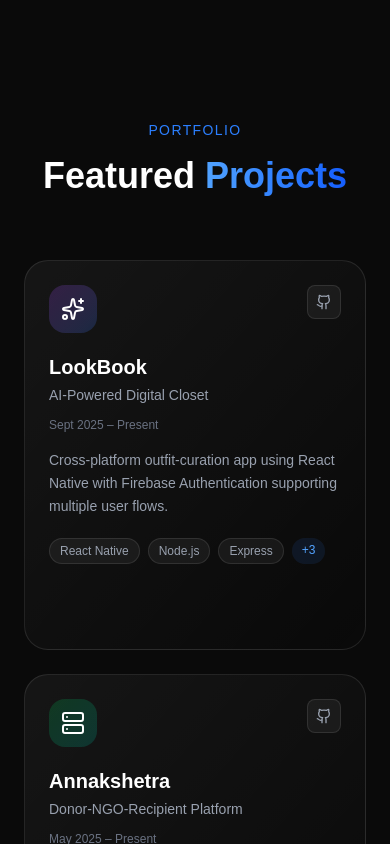
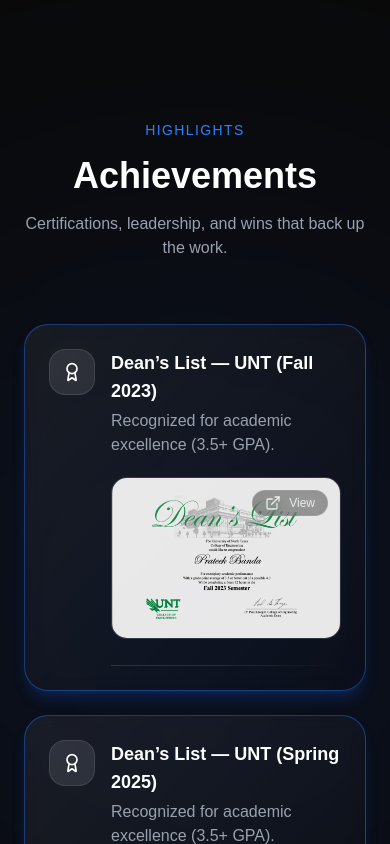
Before and after one commit to pbanda05/prateek-portfolio, a Next.js app: page / in a window 390 px wide. Shown: the part 4000-4844 px from the top of the page. Built offline with nearby package versions, Linux system fonts and the light colour scheme.

Commit message:
Updated Achievements section

```diff
--- a/app/page.tsx
+++ b/app/page.tsx
@@ -38,6 +38,7 @@ export default function HomePage() {
         <HeroSection />
         <AboutSection />
         <SkillsSection />
+        <AchievementsSection />
         <ProjectsSection />
         <ContactSection />
       </main>
--- a/components/Portfolio/AchievementsSection.jsx
+++ b/components/Portfolio/AchievementsSection.jsx
@@ -1,169 +1,44 @@
 "use client";
 
-import React, { useMemo, useRef, useState } from "react";
-import { motion, useInView } from "framer-motion";
-import { Award, Trophy, Users, Cloud, Sparkles } from "lucide-react";
-
-// Small animated counter for “12+”, “20+”, etc.
-function Stat({ value, suffix = "+", label, delay = 0 }) {
-  const ref = useRef(null);
-  const inView = useInView(ref, { once: true, margin: "-80px" });
-
-  // animate number from 0 -> value
-  return (
-    <div ref={ref} className="p-6 rounded-3xl bg-white/5 border border-white/10 backdrop-blur-sm">
-      <motion.div
-        initial={{ opacity: 0, y: 10 }}
-        animate={inView ? { opacity: 1, y: 0 } : {}}
-        transition={{ duration: 0.5, delay }}
-        className="flex items-end gap-2"
-      >
-        <motion.span
-          className="text-4xl md:text-5xl font-bold tracking-tight text-white"
-          initial={{ opacity: 0 }}
-          animate={inView ? { opacity: 1 } : {}}
-          transition={{ duration: 0.4, delay: delay + 0.1 }}
-        >
-          {inView ? value : 0}
-        </motion.span>
-        <span className="text-xl font-semibold text-blue-400">{suffix}</span>
-      </motion.div>
-      <p className="text-gray-400 mt-2">{label}</p>
-    </div>
-  );
-}
-
-// Card with “spotlight” hover that follows cursor
-function SpotlightCard({ icon: Icon, title, subtitle, bullets, tag }) {
-  const [pos, setPos] = useState({ x: 0, y: 0 });
-  const [hovered, setHovered] = useState(false);
-
-  return (
-    <motion.div
-      onMouseEnter={() => setHovered(true)}
-      onMouseLeave={() => setHovered(false)}
-      onMouseMove={(e) => {
-        const rect = e.currentTarget.getBoundingClientRect();
-        setPos({ x: e.clientX - rect.left, y: e.clientY - rect.top });
-      }}
-      whileHover={{ y: -6 }}
-      transition={{ type: "spring", stiffness: 260, damping: 22 }}
-      className="relative overflow-hidden p-7 rounded-3xl bg-gradient-to-br from-white/6 to-transparent border border-white/10 backdrop-blur-sm hover:border-blue-500/30"
-    >
-      {/* Spotlight */}
-      <div
-        aria-hidden
-        className="pointer-events-none absolute inset-0 opacity-0 transition-opacity duration-300"
-        style={{
-          opacity: hovered ? 1 : 0,
-          background: `radial-gradient(260px circle at ${pos.x}px ${pos.y}px, rgba(59,130,246,0.18), transparent 60%)`,
-        }}
-      />
-
-      {/* Subtle inner border */}
-      <div
-        aria-hidden
-        className="pointer-events-none absolute inset-0 rounded-3xl"
-        style={{
-          boxShadow: "inset 0 0 0 1px rgba(255,255,255,0.06)",
-        }}
-      />
-
-      <div className="relative">
-        <div className="flex items-start justify-between gap-4">
-          <div className="flex items-start gap-4">
-            <div className="p-3 rounded-2xl bg-white/10 text-white">
-              <Icon className="w-6 h-6" />
-            </div>
-
-            <div>
-              <h3 className="text-white text-lg md:text-xl font-semibold">
-                {title}
-              </h3>
-              <p className="text-gray-400 mt-1">{subtitle}</p>
-            </div>
-          </div>
-
-          {tag ? (
-            <span className="text-xs px-3 py-1 rounded-full bg-blue-500/10 text-blue-300 border border-blue-500/20">
-              {tag}
-            </span>
-          ) : null}
-        </div>
-
-        <ul className="mt-5 space-y-2 text-gray-300">
-          {bullets.map((b, idx) => (
-            <li key={idx} className="flex gap-2 leading-relaxed">
-              <span className="mt-[7px] h-1.5 w-1.5 rounded-full bg-blue-400/80 shrink-0" />
-              <span>{b}</span>
-            </li>
-          ))}
-        </ul>
-      </div>
-    </motion.div>
-  );
-}
+import React, { useState } from "react";
+import { motion, AnimatePresence } from "framer-motion";
+import { Award, X, ExternalLink } from "lucide-react";
 
 export default function AchievementsSection() {
-  const cards = useMemo(
-    () => [
+  const [selected, setSelected] = useState(null);
+
+  const achievements = [
     {
-        icon: Trophy,
-        title: "Dream Ride — HackUTD x Toyota",
-        subtitle: "Interactive car-buying platform with real-time 3D customization.",
-        tag: "3D / React / TS",
-        bullets: [
-          "Built a multi-stage preference flow to capture user inputs before recommendations.",
-          "Implemented a real-time 3D viewer with Three.js for 6+ vehicle attributes.",
-          "Optimized rendering + modern React patterns for a smoother UI.",
-        ],
-      },
-      {
-        icon: Users,
-        title: "Co-founded C/C++ Mentorship Club",
-        subtitle: "Teaching + mentoring beginners through core programming fundamentals.",
-        tag: "Leadership",
-        bullets: [
-          "Led 12+ weekly sessions for ~15–20 students (variables → OOP).",
-          "Provided 20+ hours of 1:1 mentorship and debugging support.",
-          "Helped peers build confidence with clean coding habits and problem-solving.",
-        ],
-      },
-      {
-        icon: Cloud,
-        title: "AWS Certified Cloud Practitioner",
-        subtitle: "Cloud fundamentals across IAM, networking, pricing, and security.",
-        tag: "AWS",
-        bullets: [
-          "Strong grasp of core AWS services, identity + access, and cloud economics.",
-          "Applies cloud best practices in real projects (S3, IAM, deployment thinking).",
-        ],
+      icon: Award,
+      title: "Dean’s List — UNT (Fall 2023)",
+      detail: "Recognized for academic excellence (3.5+ GPA).",
+      featured: true,
+      image: "/achievements/deans-list-fall-2023.png",
     },
     {
       icon: Award,
-        title: "AWS Solutions Architect (In Progress)",
-        subtitle: "Studying scalable architectures, security, and production patterns.",
-        tag: "In Progress",
-        bullets: [
-          "Focused on designing reliable, cost-efficient systems and secure access models.",
-          "Building a stronger infrastructure mindset alongside full-stack development.",
-        ],
+      title: "Dean’s List — UNT (Spring 2025)",
+      detail: "Recognized for academic excellence (3.5+ GPA).",
+      featured: true,
+      image: "/achievements/deans-list-spring-2025.jpeg", // ✅ KEEP .jpeg
     },
-    ],
-    []
-  );
+  ];
+
+  const item = {
+    hidden: { opacity: 0, y: 16 },
+    show: { opacity: 1, y: 0 },
+  };
 
   return (
     <section id="achievements" className="py-32 px-6 relative">
-      {/* Background glows */}
-      <div className="absolute top-1/2 left-1/3 -translate-x-1/2 -translate-y-1/2 w-[650px] h-[650px] bg-blue-600/10 rounded-full blur-[160px] pointer-events-none" />
-      <div className="absolute top-10 right-10 w-[420px] h-[420px] bg-blue-500/5 rounded-full blur-[140px] pointer-events-none" />
+      {/* glow */}
+      <div className="absolute left-1/2 top-1/2 -translate-x-1/2 -translate-y-1/2 w-[700px] h-[700px] bg-blue-600/10 rounded-full blur-[160px] pointer-events-none" />
 
       <div className="max-w-6xl mx-auto relative z-10">
-        {/* Header */}
+        {/* header */}
         <motion.div
-          className="text-center mb-14"
-          initial={{ opacity: 0, y: 18 }}
+          className="text-center mb-16"
+          initial={{ opacity: 0, y: 20 }}
           whileInView={{ opacity: 1, y: 0 }}
           viewport={{ once: true }}
           transition={{ duration: 0.6 }}
@@ -171,53 +46,111 @@ export default function AchievementsSection() {
           <span className="text-blue-500 text-sm font-medium tracking-widest uppercase mb-4 block">
             Highlights
           </span>
-
           <h2 className="text-4xl md:text-5xl font-bold text-white mb-4">
-            Achievements{" "}
-            <span className="bg-gradient-to-r from-blue-400 to-blue-600 bg-clip-text text-transparent">
-              & Momentum
-            </span>
+            Achievements
           </h2>
-
           <p className="text-gray-400 max-w-2xl mx-auto">
-            A few milestones that reflect impact, leadership, and technical growth —
-            with a focus on building real, polished software.
+            Certifications, leadership, and wins that back up the work.
           </p>
         </motion.div>
 
-        {/* Stats row */}
-        <div className="grid sm:grid-cols-2 lg:grid-cols-4 gap-5 mb-10">
-          <Stat value={12} suffix="+" label="Weekly sessions led" delay={0.05} />
-          <Stat value={15} suffix="–20" label="Students/session" delay={0.12} />
-          <Stat value={20} suffix="+" label="1:1 mentorship hours" delay={0.19} />
-          <div className="p-6 rounded-3xl bg-white/5 border border-white/10 backdrop-blur-sm">
-            <div className="flex items-center gap-3">
-              <div className="p-3 rounded-2xl bg-white/10 text-white">
-                <Sparkles className="w-6 h-6" />
+        {/* cards */}
+        <motion.div
+          className="grid sm:grid-cols-2 gap-6"
+          variants={{ show: { transition: { staggerChildren: 0.08 } } }}
+          initial="hidden"
+          whileInView="show"
+          viewport={{ once: true }}
+        >
+          {achievements.map((a) => (
+            <motion.div
+              key={a.title}
+              variants={item}
+              whileHover={{ y: -6 }}
+              className={`group p-6 rounded-3xl bg-gradient-to-br from-white/6 to-transparent border backdrop-blur-sm transition-all ${
+                a.featured
+                  ? "border-blue-500/40 shadow-lg shadow-blue-600/20"
+                  : "border-white/10"
+              }`}
+            >
+              <div className="flex items-start gap-4">
+                <div className="p-3 rounded-2xl bg-white/10 border border-white/10 group-hover:border-blue-500/30 group-hover:bg-blue-500/10 transition-all">
+                  <a.icon className="w-5 h-5 text-white" />
                 </div>
-              <div>
-                <p className="text-white font-semibold">Certifications</p>
-                <p className="text-gray-400">AWS CCP + SA (pursuing)</p>
+
+                <div className="flex-1">
+                  <p className="text-white font-semibold text-lg">{a.title}</p>
+                  <p className="text-gray-400 mt-1">{a.detail}</p>
+
+                  {/* image preview */}
+                  {a.image && (
+                    <button
+                      type="button"
+                      onClick={() => setSelected(a)}
+                      className="mt-5 w-full relative overflow-hidden rounded-2xl border border-white/10 bg-white/5 hover:border-blue-500/30 transition-all"
+                    >
+                      <div className="absolute top-3 right-3 z-10 flex items-center gap-2 text-xs text-white/80 bg-black/40 border border-white/10 rounded-full px-3 py-1 backdrop-blur-sm">
+                        <ExternalLink className="w-4 h-4" />
+                        View
+                      </div>
+
+                      <img
+                        src={a.image}
+                        alt={a.title}
+                        className="w-full h-40 object-cover opacity-90 group-hover:opacity-100 transition-opacity"
+                      />
+                    </button>
+                  )}
+
+                  <div className="mt-5 h-px w-full bg-gradient-to-r from-blue-500/30 via-white/10 to-transparent" />
                 </div>
               </div>
-          </div>
+            </motion.div>
+          ))}
+        </motion.div>
       </div>
 
-        {/* Cards */}
-        <div className="grid lg:grid-cols-2 gap-6">
-          {cards.map((c, i) => (
+      {/* modal */}
+      <AnimatePresence>
+        {selected && (
           <motion.div
-              key={c.title}
-              initial={{ opacity: 0, y: 16 }}
-              whileInView={{ opacity: 1, y: 0 }}
-              viewport={{ once: true }}
-              transition={{ duration: 0.5, delay: i * 0.08 }}
+            className="fixed inset-0 z-[999] bg-black/70 backdrop-blur-sm flex items-center justify-center p-6"
+            initial={{ opacity: 0 }}
+            animate={{ opacity: 1 }}
+            exit={{ opacity: 0 }}
+            onClick={() => setSelected(null)}
           >
-              <SpotlightCard {...c} />
+            <motion.div
+              initial={{ scale: 0.95, opacity: 0 }}
+              animate={{ scale: 1, opacity: 1 }}
+              exit={{ scale: 0.95, opacity: 0 }}
+              transition={{ duration: 0.2 }}
+              className="relative max-w-5xl w-full rounded-3xl overflow-hidden bg-[#0a0a0a] border border-white/10 shadow-2xl"
+              onClick={(e) => e.stopPropagation()}
+            >
+              <button
+                onClick={() => setSelected(null)}
+                className="absolute top-4 right-4 z-20 p-2 rounded-full bg-white/10 hover:bg-white/20 border border-white/10 text-white transition"
+              >
+                <X className="w-5 h-5" />
+              </button>
+
+              <div className="p-6 border-b border-white/10">
+                <p className="text-white font-semibold text-xl">{selected.title}</p>
+                <p className="text-gray-400 mt-1">{selected.detail}</p>
+              </div>
+
+              <div className="p-6">
+                <img
+                  src={selected.image}
+                  alt={selected.title}
+                  className="w-full rounded-2xl border border-white/10"
+                />
+              </div>
             </motion.div>
-          ))}
-        </div>
-      </div>
+          </motion.div>
+        )}
+      </AnimatePresence>
     </section>
   );
 }
```
Also changed, not shown: public/achievements/deans-list-fall-2023.png (added), public/achievements/deans-list-spring-2025.jpeg (added). Lines whose indentation alone changed are shown as unchanged.
